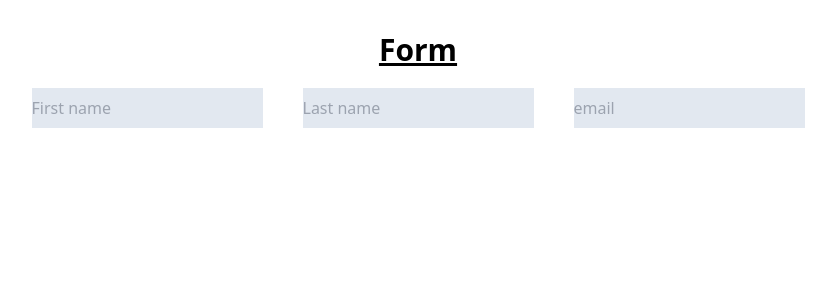
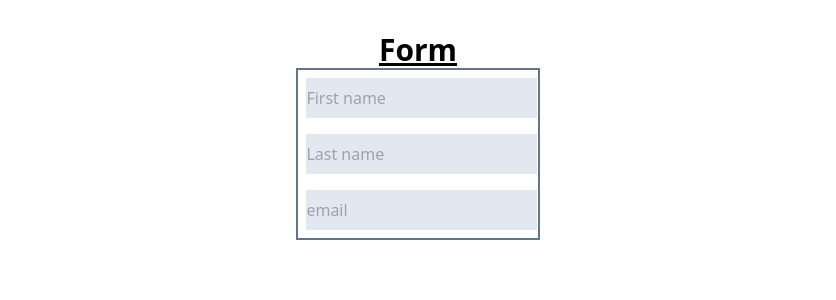
Before and after one commit to Aakarbharadwaj/form, a React (Vite) app: page / in a window 1280 px wide. Shown: the top 300 px of the page, without its empty margins (222-1058 px from the left). Built offline with nearby package versions, Linux system fonts and the light colour scheme.

Commit message:
new commit

```diff
--- a/src/components/Form.jsx
+++ b/src/components/Form.jsx
@@ -20,11 +20,16 @@ const Form = () => {
     }
 
     return (
-        <div>
-            <input className="bg-slate-200 m-5 py-2" placeholder='First name' type='text' name='fname' onChange={changeHandler} />
-            <input className="bg-slate-200 m-5 py-2" placeholder='Last name' type='text' name='lname' onChange={changeHandler} />
-            <input className="bg-slate-200 m-5 py-2" placeholder='email' type='email' name='email' onChange={changeHandler} />
-        </div>
+        <>
+            <div className='border-solid border-slate-500 border-2 w-1/5 m-auto'>
+                <input className="bg-slate-200 m-2 py-2" placeholder='First name' type='text' name='fname' onChange={changeHandler} /> <br />
+                <input className="bg-slate-200 m-2 py-2" placeholder='Last name' type='text' name='lname' onChange={changeHandler} /> <br />
+                <input className="bg-slate-200 m-2 py-2" placeholder='email' type='email' name='email' onChange={changeHandler} /> <br />
+            </div>
+            <div>
+
+            </div>
+        </>
     )
 }
 
```
